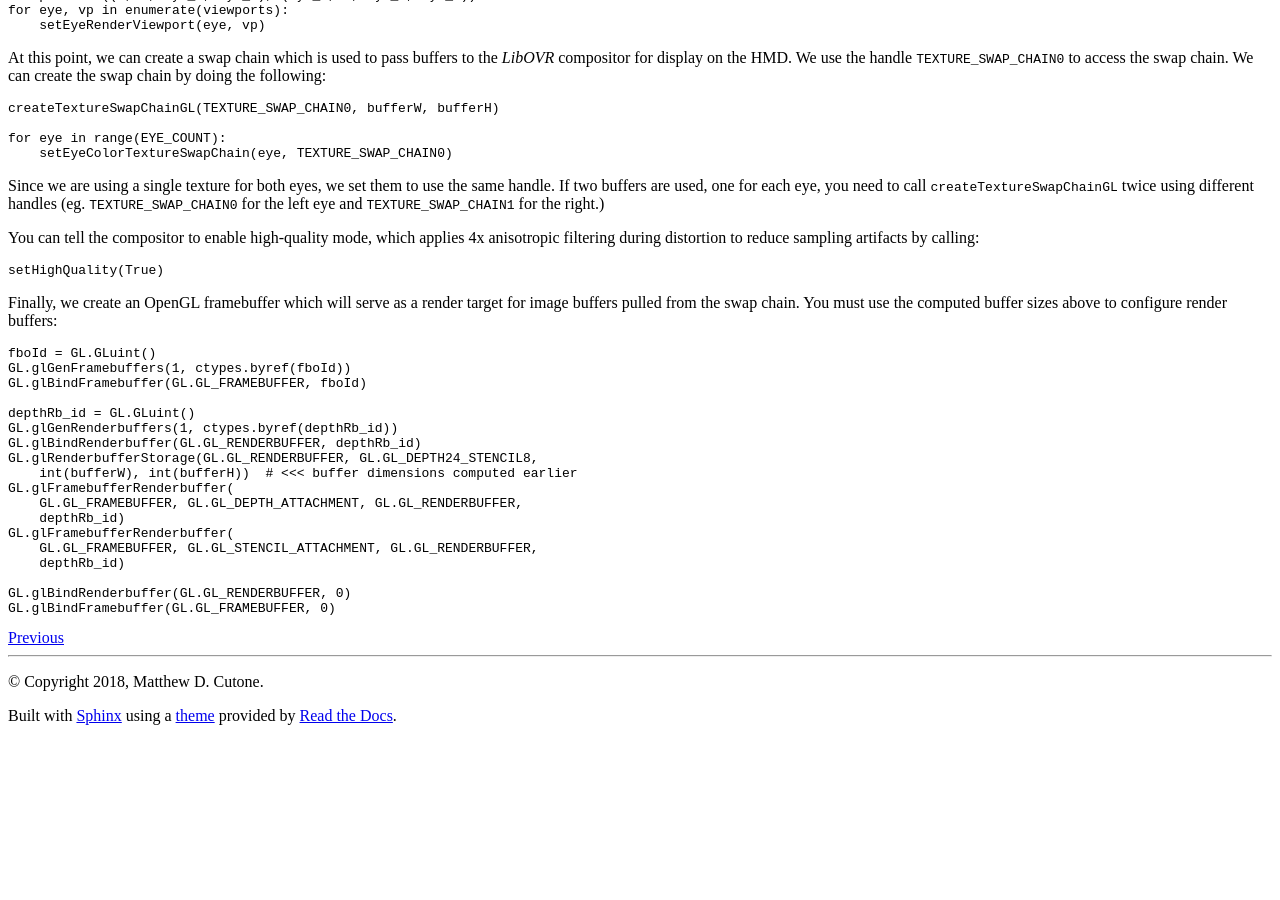
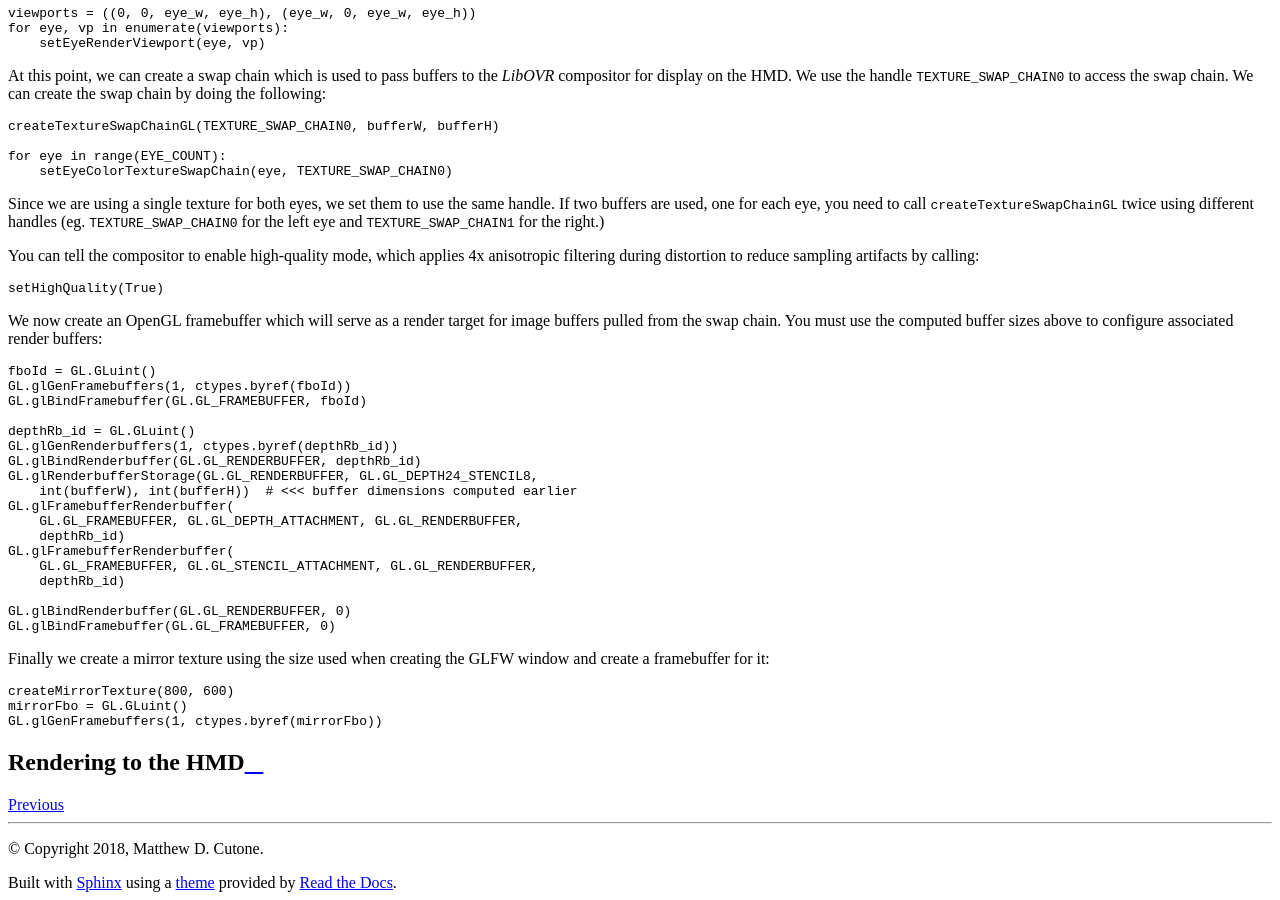
Before and after one commit to mdcutone/psychxr, a Sphinx documentation site: the page built from docs/examples/libovr_rendering.rst, in a window 1280 px wide and 900 px high, scrolled down 1960 px. Built offline with Sphinx 7.4.7 and the Read the Docs theme 2.0.0, drawn with Linux system fonts in a browser that asks for light colours; before the commit the page ends 2693 px from its top, so only the background shows below that; some of the changed text lies outside the part shown.

```diff
--- a/CHANGELOG.txt
+++ b/CHANGELOG.txt
@@ -31,10 +31,10 @@
     - Added LibOVRPose, LibOVRPoseState, LibOVRSessionStatus, LibOVRHmdInfo,
     etc.
     - Library now exposes vectors, quaternions, and matrices as Numpy arrays.
-    - LibOVR version bump to 1.32.
+    - LibOVR version bump to 1.37.
     - Functions which call the LibOVR API return error/success codes, making it
     easier to write custom error handlers.
-    - More arguments for 'ovr.initialize()', such as 'focusAware'.
+    - More arguments for 'initialize()', such as 'focusAware'.
     - LibOVRPose handles rigid body pose data like 'ovr.math.Posef' did.
     - Added swap chain names 'LIBOVR_TEXTURE_SWAP_CHAIN*' so you don't need to
     define them yourself.
@@ -51,7 +51,7 @@
 
 Bug Fixes:
 
-    - Cleaned up old and unused code from 'psychxr.ovr'.
+    - Cleaned up old and unused code from 'psychxr.libovr'.
     - Fixed crash when shutdown is called after a texture swap chain is created.
 
 Breaking Changes:
--- a/docs/examples/libovr_rendering.rst
+++ b/docs/examples/libovr_rendering.rst
@@ -128,9 +128,9 @@
 
     setHighQuality(True)
 
-Finally, we create an OpenGL framebuffer which will serve as a render target for
+We now create an OpenGL framebuffer which will serve as a render target for
 image buffers pulled from the swap chain. You must use the computed buffer sizes
-above to configure render buffers::
+above to configure associated render buffers::
 
     fboId = GL.GLuint()
     GL.glGenFramebuffers(1, ctypes.byref(fboId))
@@ -150,3 +150,14 @@
 
     GL.glBindRenderbuffer(GL.GL_RENDERBUFFER, 0)
     GL.glBindFramebuffer(GL.GL_FRAMEBUFFER, 0)
+
+
+Finally we create a mirror texture using the size used when creating the GLFW
+window and create a framebuffer for it::
+
+    createMirrorTexture(800, 600)
+    mirrorFbo = GL.GLuint()
+    GL.glGenFramebuffers(1, ctypes.byref(mirrorFbo))
+
+Rendering to the HMD
+--------------------
```
Also changed, not shown: other parts of docs/examples/libovr_rendering.rst (+2 -2 lines), 2 other files.
